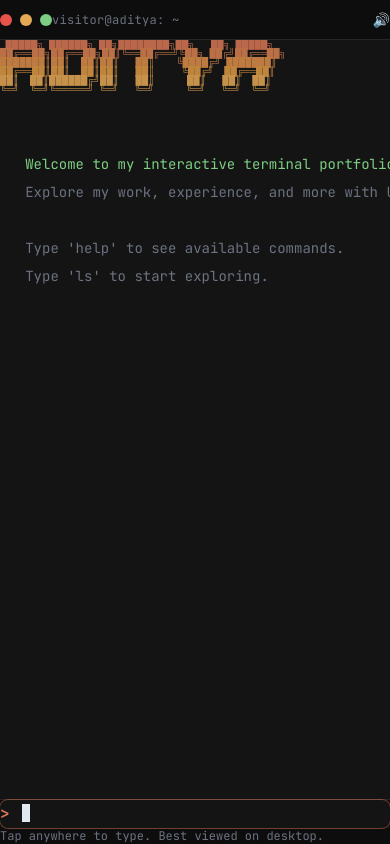
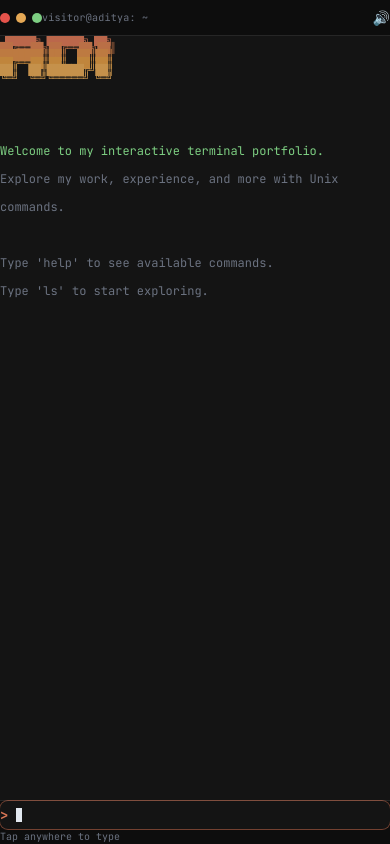
Before and after one commit to AdityaZDesai/personal, a Next.js app: page / in a window 390 px wide. Built offline with nearby package versions, Linux system fonts and the light colour scheme.

Commit message:
made it phone compatable

```diff
--- a/src/app/globals.css
+++ b/src/app/globals.css
@@ -119,9 +119,15 @@ body {
   background: #1a1a1a;
   border: 1px solid #262626;
   border-radius: 8px;
-  padding: 14px 18px;
+  padding: 10px 12px;
   margin-top: 10px;
   margin-bottom: 6px;
+}
+
+@media (min-width: 640px) {
+  .output-block {
+    padding: 14px 18px;
+  }
 }
 
 /* ── Terminal color classes (Claude Code palette) ── */
--- a/src/components/OutputLine.tsx
+++ b/src/components/OutputLine.tsx
@@ -8,7 +8,7 @@ interface OutputLineProps {
 export default function OutputLine({ text, className }: OutputLineProps) {
   return (
     <div
-      className={`whitespace-pre overflow-x-auto leading-7 py-[2px] ${className || ""}`}
+      className={`whitespace-pre-wrap break-words leading-7 py-[2px] ${className || ""}`}
     >
       {text || "\u00A0"}
     </div>
--- a/src/components/PromptLine.tsx
+++ b/src/components/PromptLine.tsx
@@ -11,14 +11,18 @@ function formatCwd(cwd: string): string {
 
 export default function PromptLine({ cwd, command }: PromptLineProps) {
   return (
-    <div className="flex leading-7 pt-2 mb-1">
-      <span className="text-terminal-orange font-bold">visitor</span>
-      <span className="text-terminal-gray">@</span>
-      <span className="text-terminal-orange font-bold">aditya</span>
-      <span className="text-terminal-gray">:</span>
-      <span className="text-terminal-yellow font-bold">{formatCwd(cwd)}</span>
-      <span className="text-terminal-white">{"$ "}</span>
-      <span className="text-terminal-white ml-1">{command}</span>
+    <div className="flex flex-wrap leading-7 pt-2 mb-1">
+      <span className="shrink-0">
+        <span className="text-terminal-orange font-bold">visitor</span>
+        <span className="text-terminal-gray">@</span>
+        <span className="text-terminal-orange font-bold">aditya</span>
+        <span className="text-terminal-gray">:</span>
+        <span className="text-terminal-yellow font-bold">
+          {formatCwd(cwd)}
+        </span>
+        <span className="text-terminal-white">{"$ "}</span>
+      </span>
+      <span className="text-terminal-white break-all">{command}</span>
     </div>
   );
 }
--- a/src/components/Terminal.tsx
+++ b/src/components/Terminal.tsx
@@ -32,27 +32,27 @@ interface HistoryEntry {
 
 const ASCII_ART_LINES = [
   {
-    text: " \u2588\u2588\u2588\u2588\u2588\u2557 \u2588\u2588\u2588\u2588\u2588\u2588\u2557 \u2588\u2588\u2557\u2588\u2588\u2588\u2588\u2588\u2588\u2588\u2588\u2557\u2588\u2588\u2557   \u2588\u2588\u2557 \u2588\u2588\u2588\u2588\u2588\u2557 ",
+    text: " \u2588\u2588\u2588\u2588\u2588\u2557 \u2588\u2588\u2588\u2588\u2588\u2588\u2557 \u2588\u2588\u2557",
     className: "text-gradient-1",
   },
   {
-    text: "\u2588\u2588\u2554\u2550\u2550\u2588\u2588\u2557\u2588\u2588\u2554\u2550\u2550\u2588\u2588\u2557\u2588\u2588\u2551\u255a\u2550\u2550\u2588\u2588\u2554\u2550\u2550\u255d\u255a\u2588\u2588\u2557 \u2588\u2588\u2554\u255d\u2588\u2588\u2554\u2550\u2550\u2588\u2588\u2557",
+    text: "\u2588\u2588\u2554\u2550\u2550\u2588\u2588\u2557\u2588\u2588\u2554\u2550\u2550\u2588\u2588\u2557\u2588\u2588\u2551",
     className: "text-gradient-2",
   },
   {
-    text: "\u2588\u2588\u2588\u2588\u2588\u2588\u2588\u2551\u2588\u2588\u2551  \u2588\u2588\u2551\u2588\u2588\u2551   \u2588\u2588\u2551    \u255a\u2588\u2588\u2588\u2588\u2554\u255d \u2588\u2588\u2588\u2588\u2588\u2588\u2588\u2551",
+    text: "\u2588\u2588\u2588\u2588\u2588\u2588\u2588\u2551\u2588\u2588\u2551  \u2588\u2588\u2551\u2588\u2588\u2551",
     className: "text-gradient-3",
   },
   {
-    text: "\u2588\u2588\u2554\u2550\u2550\u2588\u2588\u2551\u2588\u2588\u2551  \u2588\u2588\u2551\u2588\u2588\u2551   \u2588\u2588\u2551     \u255a\u2588\u2588\u2554\u255d  \u2588\u2588\u2554\u2550\u2550\u2588\u2588\u2551",
+    text: "\u2588\u2588\u2554\u2550\u2550\u2588\u2588\u2551\u2588\u2588\u2551  \u2588\u2588\u2551\u2588\u2588\u2551",
     className: "text-gradient-4",
   },
   {
-    text: "\u2588\u2588\u2551  \u2588\u2588\u2551\u2588\u2588\u2588\u2588\u2588\u2588\u2554\u255d\u2588\u2588\u2551   \u2588\u2588\u2551      \u2588\u2588\u2551   \u2588\u2588\u2551  \u2588\u2588\u2551",
+    text: "\u2588\u2588\u2551  \u2588\u2588\u2551\u2588\u2588\u2588\u2588\u2588\u2588\u2554\u255d\u2588\u2588\u2551",
     className: "text-gradient-5",
   },
   {
-    text: "\u255a\u2550\u255d  \u255a\u2550\u255d\u255a\u2550\u2550\u2550\u2550\u2550\u255d \u255a\u2550\u255d   \u255a\u2550\u255d      \u255a\u2550\u255d   \u255a\u2550\u255d  \u255a\u2550\u255d",
+    text: "\u255a\u2550\u255d  \u255a\u2550\u255d\u255a\u2550\u2550\u2550\u2550\u2550\u255d \u255a\u2550\u255d",
     className: "text-gradient-6",
   },
 ];
@@ -61,20 +61,20 @@ const WELCOME_LINES: OutputLineType[] = [
   { text: "" },
   { text: "" },
   {
-    text: "   Welcome to my interactive terminal portfolio.",
+    text: "Welcome to my interactive terminal portfolio.",
     className: "text-terminal-green",
   },
   {
-    text: "   Explore my work, experience, and more with Unix commands.",
+    text: "Explore my work, experience, and more with Unix commands.",
     className: "text-terminal-gray",
   },
   { text: "" },
   {
-    text: "   Type 'help' to see available commands.",
+    text: "Type 'help' to see available commands.",
     className: "text-terminal-gray",
   },
   {
-    text: "   Type 'ls' to start exploring.",
+    text: "Type 'ls' to start exploring.",
     className: "text-terminal-gray",
   },
   { text: "" },
@@ -294,14 +294,14 @@ export default function Terminal() {
       {/* Terminal container */}
       <div className="flex h-full w-full flex-col overflow-hidden rounded-none border-0 border-[#262626] bg-[#141414] sm:h-[calc(100vh-32px)] sm:max-w-[1200px] sm:rounded-xl sm:border">
         {/* Title bar */}
-        <div className="flex h-10 flex-shrink-0 items-center justify-between border-b border-[#262626] bg-[#0d0d0d] px-5 sm:rounded-t-xl">
-          <div className="flex items-center">
-            <div className="mr-4 flex gap-2">
-              <div className="h-3 w-3 rounded-full bg-[#e5534b] transition-opacity hover:opacity-80" />
-              <div className="h-3 w-3 rounded-full bg-[#e5a855] transition-opacity hover:opacity-80" />
-              <div className="h-3 w-3 rounded-full bg-[#7dce82] transition-opacity hover:opacity-80" />
+        <div className="flex h-9 sm:h-10 flex-shrink-0 items-center justify-between border-b border-[#262626] bg-[#0d0d0d] px-3 sm:px-5 sm:rounded-t-xl">
+          <div className="flex items-center min-w-0">
+            <div className="mr-3 sm:mr-4 flex gap-1.5 sm:gap-2 shrink-0">
+              <div className="h-2.5 w-2.5 sm:h-3 sm:w-3 rounded-full bg-[#e5534b] transition-opacity hover:opacity-80" />
+              <div className="h-2.5 w-2.5 sm:h-3 sm:w-3 rounded-full bg-[#e5a855] transition-opacity hover:opacity-80" />
+              <div className="h-2.5 w-2.5 sm:h-3 sm:w-3 rounded-full bg-[#7dce82] transition-opacity hover:opacity-80" />
             </div>
-            <span className="text-xs text-terminal-gray tracking-wide">
+            <span className="text-[10px] sm:text-xs text-terminal-gray tracking-wide truncate">
               visitor@aditya: {cwd}
             </span>
           </div>
@@ -317,12 +317,12 @@ export default function Terminal() {
         {/* Scrollable output area */}
         <div
           ref={terminalRef}
-          className="flex-1 overflow-y-auto scroll-smooth px-6 py-6 sm:px-8 sm:py-8 pb-4 font-mono text-sm"
+          className="flex-1 overflow-y-auto scroll-smooth px-3 py-4 sm:px-8 sm:py-8 pb-4 font-mono text-xs sm:text-sm"
         >
           {/* Banner */}
-          <div className="animate-fade-in">
+          <div className="animate-fade-in pt-6 pl-1 sm:pt-16 sm:pl-8">
             {/* ASCII art rendered with tight line-height so box-drawing chars connect */}
-            <div className="ascii-banner mt-6 mb-6 sm:mt-8 sm:mb-8 overflow-x-auto font-mono whitespace-pre text-[9px] min-[400px]:text-xs sm:text-sm leading-none animate-banner-glow">
+            <div className="ascii-banner mb-6 sm:mb-10 overflow-x-auto font-mono whitespace-pre text-[10px] sm:text-base md:text-lg leading-[0.75] tracking-[-0.1em] animate-banner-glow">
               {ASCII_ART_LINES.map((line, i) => (
                 <div key={`art-${i}`} className={line.className}>
                   {line.text}
@@ -370,16 +370,16 @@ export default function Terminal() {
         </div>
 
         {/* Fixed bottom input bar */}
-        <div className="animate-slide-up flex-shrink-0 border-t border-[#262626] bg-[#0d0d0d] px-5 py-3 sm:rounded-b-xl sm:px-6">
-          <div className="flex items-center gap-3 rounded-lg bg-[#141414] px-4 py-2.5 ring-1 ring-[#262626] transition-all duration-200 focus-within:ring-[#da7756]/50">
-            <span className="text-terminal-orange font-bold text-base select-none">
+        <div className="animate-slide-up flex-shrink-0 border-t border-[#262626] bg-[#0d0d0d] px-3 py-2 sm:rounded-b-xl sm:px-6 sm:py-3">
+          <div className="flex items-center gap-2 sm:gap-3 rounded-lg bg-[#141414] px-3 py-2 sm:px-4 sm:py-2.5 ring-1 ring-[#262626] transition-all duration-200 focus-within:ring-[#da7756]/50">
+            <span className="text-terminal-orange font-bold text-sm sm:text-base select-none">
               &gt;
             </span>
-            <div className="relative flex-1">
-              <span className="text-terminal-white text-sm leading-7">
+            <div className="relative flex-1 min-w-0">
+              <span className="text-terminal-white text-xs sm:text-sm leading-7 break-all">
                 {currentInput}
               </span>
-              <span className="cursor-blink ml-[1px] inline-block h-[18px] w-[8px] translate-y-[3px] bg-[#e2e8f0]" />
+              <span className="cursor-blink ml-[1px] inline-block h-[14px] sm:h-[18px] w-[6px] sm:w-[8px] translate-y-[3px] bg-[#e2e8f0]" />
               <input
                 ref={inputRef}
                 type="text"
@@ -400,8 +400,8 @@ export default function Terminal() {
         </div>
 
         {/* Mobile hint */}
-        <div className="flex-shrink-0 bg-[#0d0d0d] px-5 py-2 text-xs text-terminal-gray sm:hidden">
-          Tap anywhere to type. Best viewed on desktop.
+        <div className="flex-shrink-0 bg-[#0d0d0d] px-3 py-1.5 text-[10px] text-terminal-gray sm:hidden">
+          Tap anywhere to type
         </div>
       </div>
     </div>
```
Also changed, not shown: src/lib/commands.ts (+20 -20 lines).
